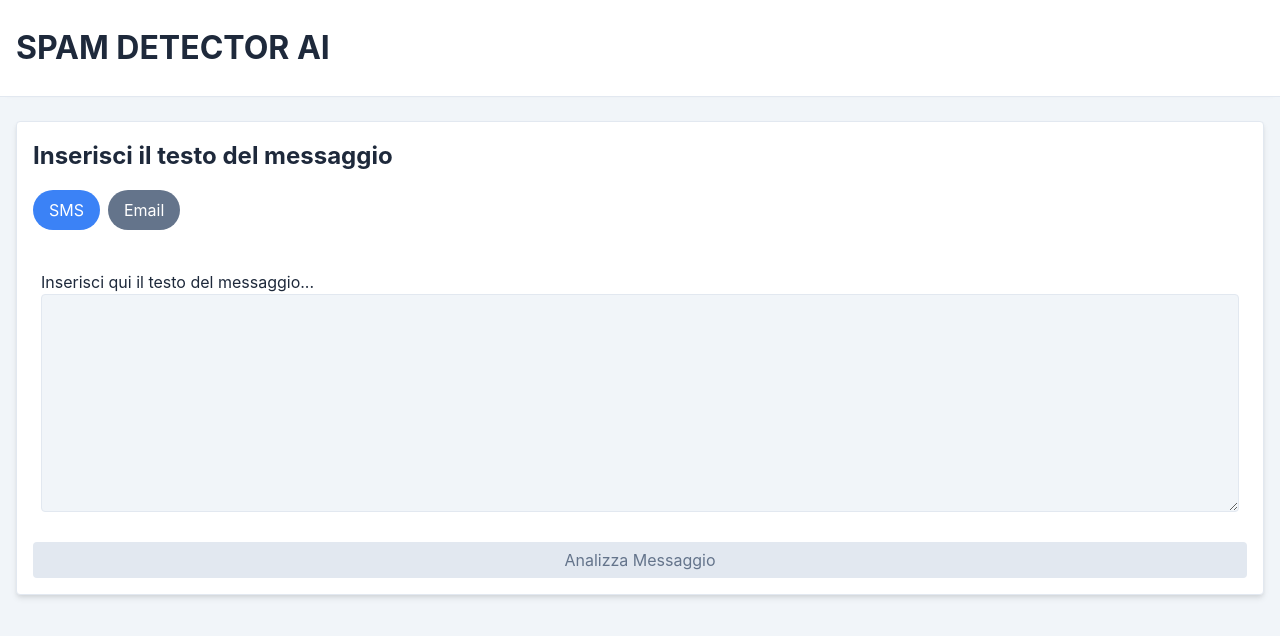
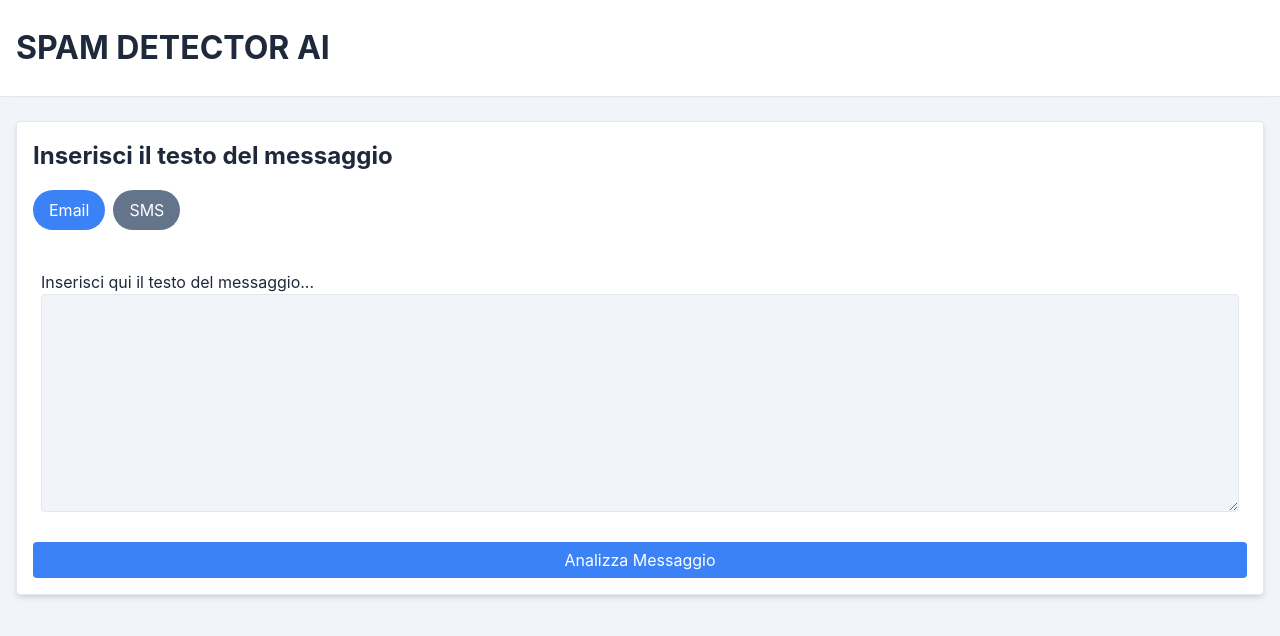
Before and after one commit to davidMarabottini/fe-spam-detector, a React (Vite) app: page /externalHome in a window 1280 px wide. Shown: the top 636 px of the page. Built offline with nearby package versions, Linux system fonts and the light colour scheme; no server answers.

Commit message:
feat: connected radiobutton to form and restructured CardInput

```diff
--- a/src/components/atoms/RadioBtn/RadioBtn.tsx
+++ b/src/components/atoms/RadioBtn/RadioBtn.tsx
@@ -5,7 +5,7 @@ import clsx from "clsx";
 
 
 const RadioGroup = forwardRef<HTMLDivElement, RadioGroupProps>(
-  ({ options, name, value, defaultValue, onChange, children, error, className, orientation, variant, gap, ...props }, ref) => {
+  ({ options, name, value, defaultValue, onValueChange: onChange, children, error, className, orientation, variant, gap, ...props }, ref) => {
     const [curValue, setCurValue] = useState<string | undefined>(defaultValue);
 
     const changeHandler = (cv: string) => {
--- a/src/components/atoms/RadioBtn/RadioBtn.types.ts
+++ b/src/components/atoms/RadioBtn/RadioBtn.types.ts
@@ -8,7 +8,7 @@ export interface RadioGroupProps {
   name?: string;
   value?: string;
   defaultValue?: string;
-  onChange?: (value: string) => void;
+  onValueChange?: (value: string) => void;
   children?: (option: RadioOption, selected: boolean) => React.ReactNode;
   error?: string;
   className?: string;
--- a/src/components/form/Form.tsx
+++ b/src/components/form/Form.tsx
@@ -4,6 +4,7 @@ import type { FormProperties } from './Form.types';
 import FormInput from './components/FormInput';
 import FormButton from './components/FormButton';
 import FormTextArea from './components/FormTextArea';
+import FormRadioBtn from './components/FormRadioBtn';
 
 const Form = <T extends FieldValues>({
   children,
@@ -28,4 +29,5 @@ const Form = <T extends FieldValues>({
 Form.Input = FormInput;
 Form.TextArea = FormTextArea;
 Form.Button = FormButton;
+Form.RadioBtn = FormRadioBtn
 export default Form;
--- a/src/components/form/Form.types.ts
+++ b/src/components/form/Form.types.ts
@@ -3,6 +3,7 @@ import type { UseFormReturn, FieldValues, Path, DefaultValues, RegisterOptions }
 import type { ButtonProps } from "../atoms/Button/Button.types";
 import type { InputProps } from "../atoms/Input/Input.types";
 import type { TextAreaProps } from "../atoms/TextArea/TextArea.types";
+import type { RadioGroupProps } from "../atoms/RadioBtn/RadioBtn.types";
 
 type FormBase = Omit<React.FormHTMLAttributes<HTMLFormElement>, 'children' | 'onSubmit'>;
 
@@ -23,5 +24,10 @@ export interface FormTextAreaProps<T extends FieldValues> extends Omit<TextAreaP
   rules?: RegisterOptions<T, Path<T>>;
 }
 
+export interface FormRadioBtnProps<T extends FieldValues> extends Omit<RadioGroupProps, 'placeholder'> {
+  name: Path<T>;
+  rules?: RegisterOptions<T, Path<T>>;
+}
+
 // eslint-disable-next-line @typescript-eslint/no-empty-interface, @typescript-eslint/no-empty-object-type
 export interface FormButtonProps extends ButtonProps {}
--- /dev/null
+++ b/src/components/form/components/FormRadioBtn.tsx
@@ -0,0 +1,26 @@
+import { useFormContext, type FieldValues } from 'react-hook-form';
+import RadioBtn from '@components/atoms/RadioBtn/RadioBtn';
+import type { FormRadioBtnProps } from '../Form.types';
+
+
+const FormRadioBtn = <T extends FieldValues>({ name, rules, options, ...props }: FormRadioBtnProps<T>) => {
+  const { register, formState: { errors } } = useFormContext<T>();
+  const error = errors[name]?.message as string | undefined;
+
+  const { onChange, ref, ...restRegister } = register(name, rules);
+
+  return (
+    <RadioBtn
+      options={options || []}
+      {...props}
+      {...restRegister}
+      ref={ref}
+      onValueChange={(val: string) => {
+        onChange({ target: { name, value: val } });
+      }}
+      error={error}
+    />
+  );
+};
+
+export default FormRadioBtn;
--- a/src/pages/Home/components/CardInput/CardInput.tsx
+++ b/src/pages/Home/components/CardInput/CardInput.tsx
@@ -5,10 +5,8 @@ import styles from './AnalizeCard.module.scss';
 import type { UseMutationResult } from "@tanstack/react-query";
 import type { AnalyzeSpamResult } from "@/api/spamService";
 import type { AnalyzeSpamParams } from "@/hooks/useAnalyzeSpam";
-import { useForm } from "react-hook-form";
 import { useTranslation } from "react-i18next";
-import TextArea from "@/components/atoms/TextArea/TextArea";
-import RadioGroup from "@/components/atoms/RadioBtn/RadioBtn";
+import Form from "@/components/form/Form";
 
 interface CardInputProps {
   analyzeSpamMutation: UseMutationResult<AnalyzeSpamResult, Error, AnalyzeSpamParams, unknown>
@@ -16,15 +14,12 @@ interface CardInputProps {
 
 const CardInput = ({analyzeSpamMutation}: CardInputProps) => {
   const { t } = useTranslation(['common', 'home']);
-  const { register, handleSubmit, setValue, formState } = useForm<AnalyzeSpamParams>({
-    defaultValues: {
-      type: 'sms',
-      text: ''
-    }
-  });
   const onFormSubmit = ({type, text}: AnalyzeSpamParams) => {
     analyzeSpamMutation.mutate({ type, text });
-  }
+  };
+  const domains = ['mail', 'sms'];
+
+  const options = domains.map(value => ({label: `common:domains.types.${value}`, value}))
 
   const insertCardClassName = clsx(
     "l-grid__col",
@@ -32,43 +27,48 @@ const CardInput = ({analyzeSpamMutation}: CardInputProps) => {
       "l-grid__col--span-6": analyzeSpamMutation.isSuccess,
       "l-grid__col--span-12": !analyzeSpamMutation.isSuccess
     }
-  )
+  );
 
   return (
     <Card additionalClassName={insertCardClassName}>
-      <form className={styles["c-card-input"]} onSubmit={handleSubmit(onFormSubmit)}>
+      <Form
+        className={styles["c-card-input"]}
+        onSubmit={onFormSubmit}
+      >
         <h2>{t('home:cardInput.title')}</h2>
 
-        <RadioGroup variant="ghost" defaultValue="sms" gap="sm" options={[{label: 'common:domains.types.sms', value: 'sms'}, {label: 'common:domains.types.mail', value: 'mail'}]} >
-          {({label, value}, isSelected) => (
+        <Form.RadioBtn
+          name="type"
+          variant="ghost"
+          defaultValue={domains[0]}
+          gap="sm"
+          options={options}
+        >
+          {({label}, isSelected) => (
             <Button
-              onClick={() => setValue('type', value as 'mail' | 'sms')}
               color={isSelected ? 'primary' : 'secondary'}
               rounded
               asChild
             >
-              <div>
-                {t(label)}
-              </div>
+              <div> {t(label)} </div>
             </Button>
             )}
-        </RadioGroup>
+        </Form.RadioBtn>
 
-        <TextArea
-          {...register('text', { required: true })}
+        <Form.TextArea
+          name="text"
           className={styles["c-card-input__text-area"]}
           label={t('home:cardInput.form.textarea.placeholder')}
           rows={10}
         />
 
-        <Button
+        <Form.Button
           type="submit"
           color="primary"
-          disabled={analyzeSpamMutation.isPending || !formState.isValid}
         >
           {t('home:cardInput.form.buttons.submit')}
-        </Button>
-      </form>
+        </Form.Button>
+      </Form>
     </Card>
   )
 }
--- a/vitest.config.ts
+++ b/vitest.config.ts
@@ -18,6 +18,7 @@ export default defineConfig({
         '**/*.types.ts',
         '**/*.module.scss',
         'src/**/index.ts',
+        '**/*.stories.ts',
         '**/*.stories.tsx'
       ],
       reporter: ['text', 'html']
```
Also changed, not shown: 1 other file (tests, documents, lock files or other folders).
